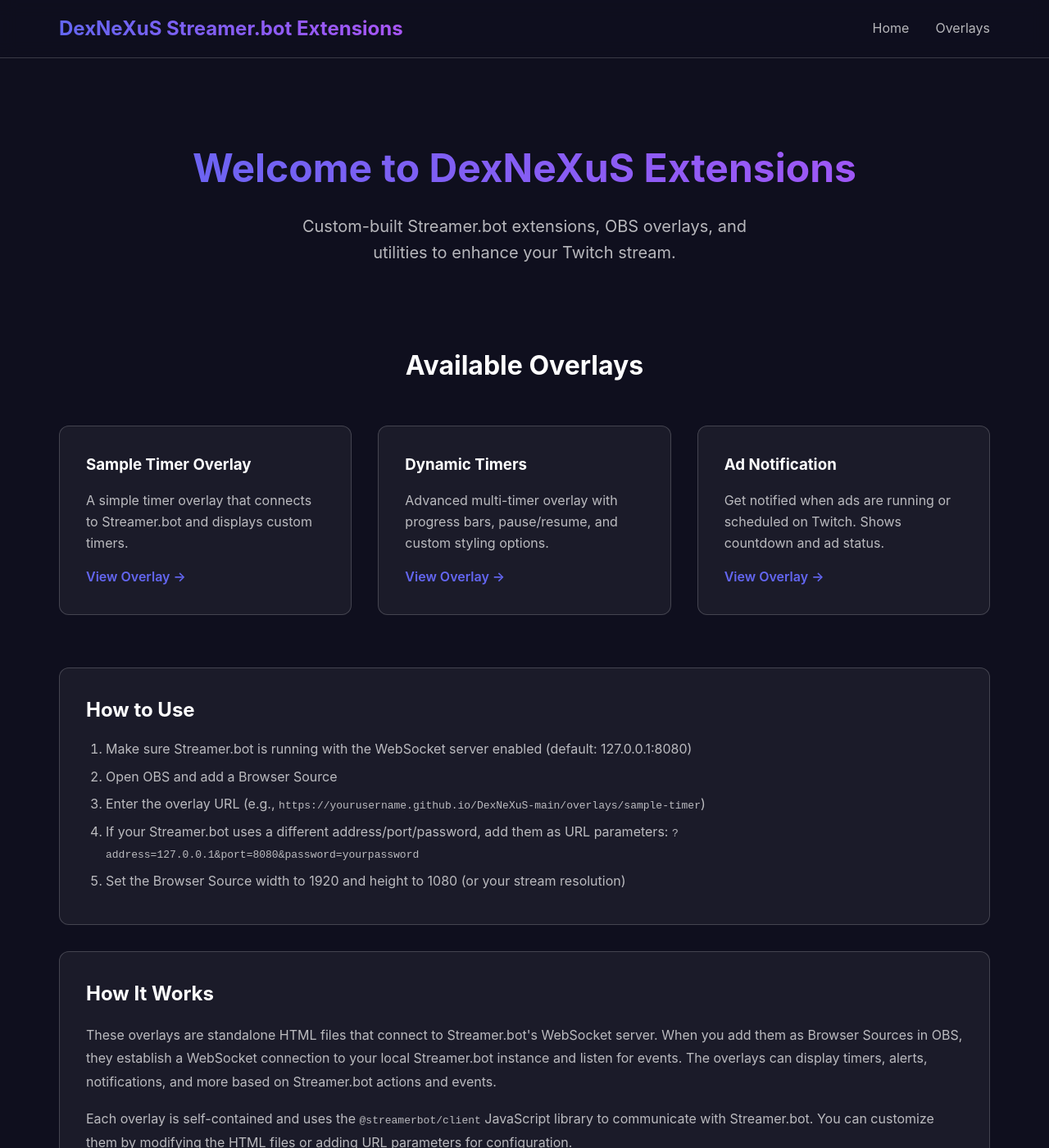
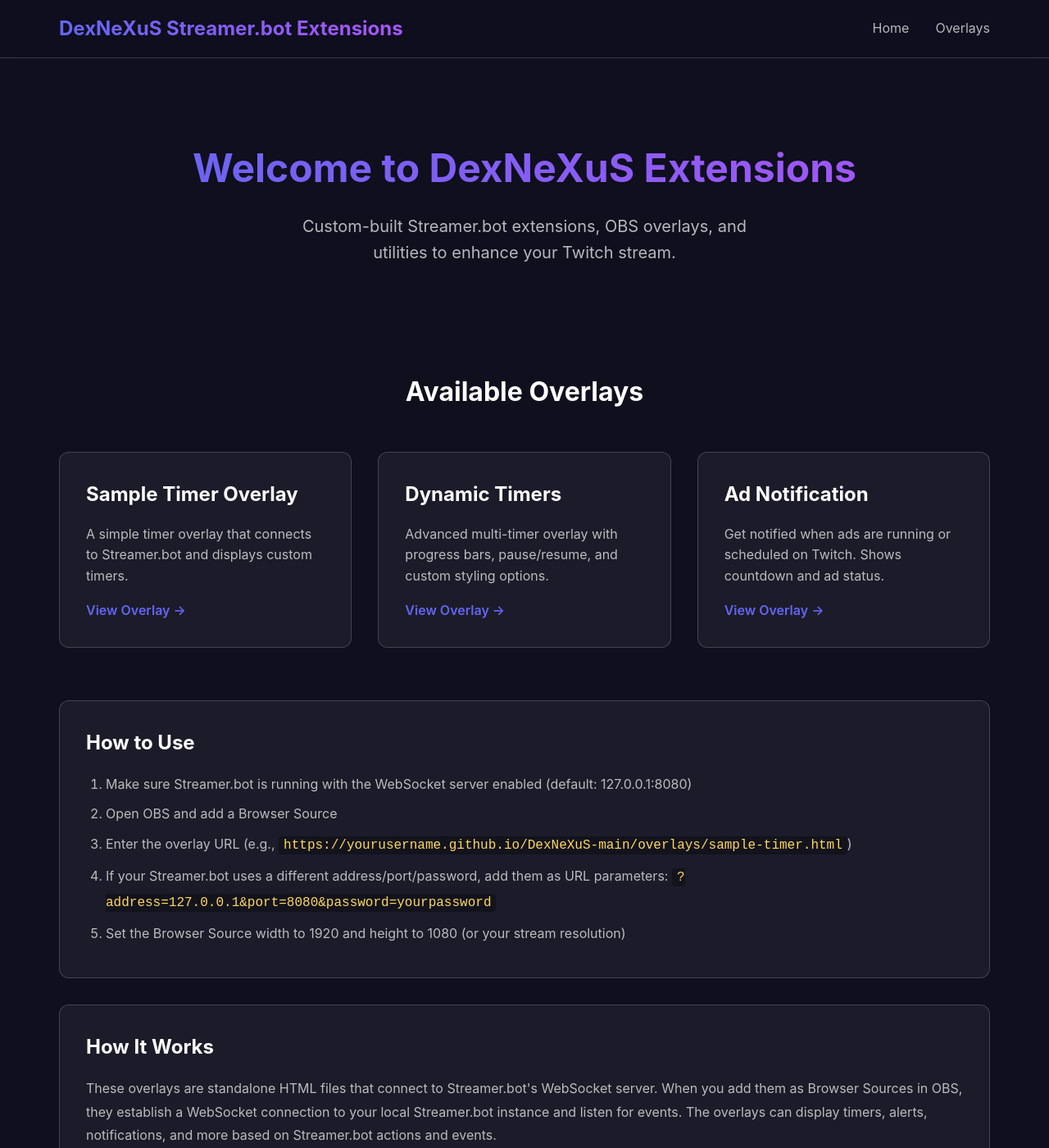
Before and after one commit to DexNeXuS/Streamer.Bot, a Jekyll site: the page built from index.html, in a window 1280 px wide and 1400 px high. Shown: the whole window at 82% size. Built offline with Jekyll 4.4.1, drawn with Linux system fonts in a browser that asks for light colours.

Commit message:
Update overlay links to include .html extension

```diff
--- a/index.html
+++ b/index.html
@@ -2,6 +2,89 @@
 layout: default
 title: "Home"
 description: "Custom Streamer.bot extensions and overlays for Twitch"
+styles: |
+  .hero {
+    text-align: center;
+    padding: 4rem 0 2rem;
+  }
+  .hero h1 {
+    font-size: 3rem;
+    margin-bottom: 1rem;
+    background: linear-gradient(90deg, #6366f1, #a855f7);
+    -webkit-background-clip: text;
+    -webkit-text-fill-color: transparent;
+    background-clip: text;
+  }
+  .overlays-section {
+    margin: 4rem 0;
+  }
+  .overlays-section h2 {
+    text-align: center;
+    margin-bottom: 2rem;
+    font-size: 2rem;
+    color: #fff;
+  }
+  .cards-grid {
+    display: grid;
+    grid-template-columns: repeat(auto-fit, minmax(300px, 1fr));
+    gap: 2rem;
+    margin: 3rem 0;
+  }
+  .card {
+    background: rgba(255, 255, 255, 0.05);
+    border: 1px solid rgba(255, 255, 255, 0.18);
+    border-radius: 12px;
+    padding: 2rem;
+    transition: transform 0.3s, box-shadow 0.3s;
+  }
+  .card:hover {
+    transform: translateY(-5px);
+    box-shadow: 0 10px 30px rgba(99, 102, 241, 0.3);
+    border-color: rgba(255, 255, 255, 0.3);
+  }
+  .card h3 {
+    margin-bottom: 1rem;
+    color: #fff;
+    font-size: 1.5rem;
+  }
+  .card p {
+    color: rgba(255, 255, 255, 0.7);
+    margin-bottom: 1rem;
+    line-height: 1.6;
+  }
+  .card-link {
+    display: inline-block;
+    color: #6366f1;
+    text-decoration: none;
+    font-weight: 600;
+    transition: color 0.3s;
+  }
+  .card-link:hover {
+    color: #a855f7;
+    text-decoration: underline;
+  }
+  .info-section {
+    margin-top: 4rem;
+    padding: 2rem;
+    background: rgba(255, 255, 255, 0.05);
+    border-radius: 12px;
+    border: 1px solid rgba(255, 255, 255, 0.18);
+  }
+  .info-section h2 {
+    margin-bottom: 1rem;
+    color: #fff;
+  }
+  .info-section ol, .info-section p {
+    color: rgba(255, 255, 255, 0.7);
+    line-height: 1.8;
+  }
+  .info-section code {
+    background: rgba(0, 0, 0, 0.3);
+    padding: 2px 6px;
+    border-radius: 4px;
+    color: #ffd95e;
+    font-family: 'Courier New', monospace;
+  }
 ---
 
 <section class="hero">
@@ -16,19 +99,19 @@ description: "Custom Streamer.bot extensions and overlays for Twitch"
     <div class="card">
       <h3>Sample Timer Overlay</h3>
       <p>A simple timer overlay that connects to Streamer.bot and displays custom timers.</p>
-      <a href="{{ site.baseurl }}/overlays/sample-timer" class="card-link" target="_blank">View Overlay →</a>
+      <a href="{{ site.baseurl }}/overlays/sample-timer.html" class="card-link" target="_blank">View Overlay →</a>
     </div>
 
     <div class="card">
       <h3>Dynamic Timers</h3>
       <p>Advanced multi-timer overlay with progress bars, pause/resume, and custom styling options.</p>
-      <a href="{{ site.baseurl }}/overlays/dynamic-timers" class="card-link" target="_blank">View Overlay →</a>
+      <a href="{{ site.baseurl }}/overlays/dynamic-timers.html" class="card-link" target="_blank">View Overlay →</a>
     </div>
 
     <div class="card">
       <h3>Ad Notification</h3>
       <p>Get notified when ads are running or scheduled on Twitch. Shows countdown and ad status.</p>
-      <a href="{{ site.baseurl }}/overlays/ad-notification" class="card-link" target="_blank">View Overlay →</a>
+      <a href="{{ site.baseurl }}/overlays/ad-notification.html" class="card-link" target="_blank">View Overlay →</a>
     </div>
 
     <!-- Add more overlay cards here as you create them -->
@@ -40,7 +123,7 @@ description: "Custom Streamer.bot extensions and overlays for Twitch"
   <ol style="padding-left: 1.5rem; color: var(--text-muted);">
     <li style="margin-bottom: 0.5rem;">Make sure Streamer.bot is running with the WebSocket server enabled (default: 127.0.0.1:8080)</li>
     <li style="margin-bottom: 0.5rem;">Open OBS and add a Browser Source</li>
-    <li style="margin-bottom: 0.5rem;">Enter the overlay URL (e.g., <code>{{ site.url }}{{ site.baseurl }}/overlays/sample-timer</code>)</li>
+    <li style="margin-bottom: 0.5rem;">Enter the overlay URL (e.g., <code>{{ site.url }}{{ site.baseurl }}/overlays/sample-timer.html</code>)</li>
     <li style="margin-bottom: 0.5rem;">If your Streamer.bot uses a different address/port/password, add them as URL parameters: <code>?address=127.0.0.1&port=8080&password=yourpassword</code></li>
     <li style="margin-bottom: 0.5rem;">Set the Browser Source width to 1920 and height to 1080 (or your stream resolution)</li>
   </ol>
```
